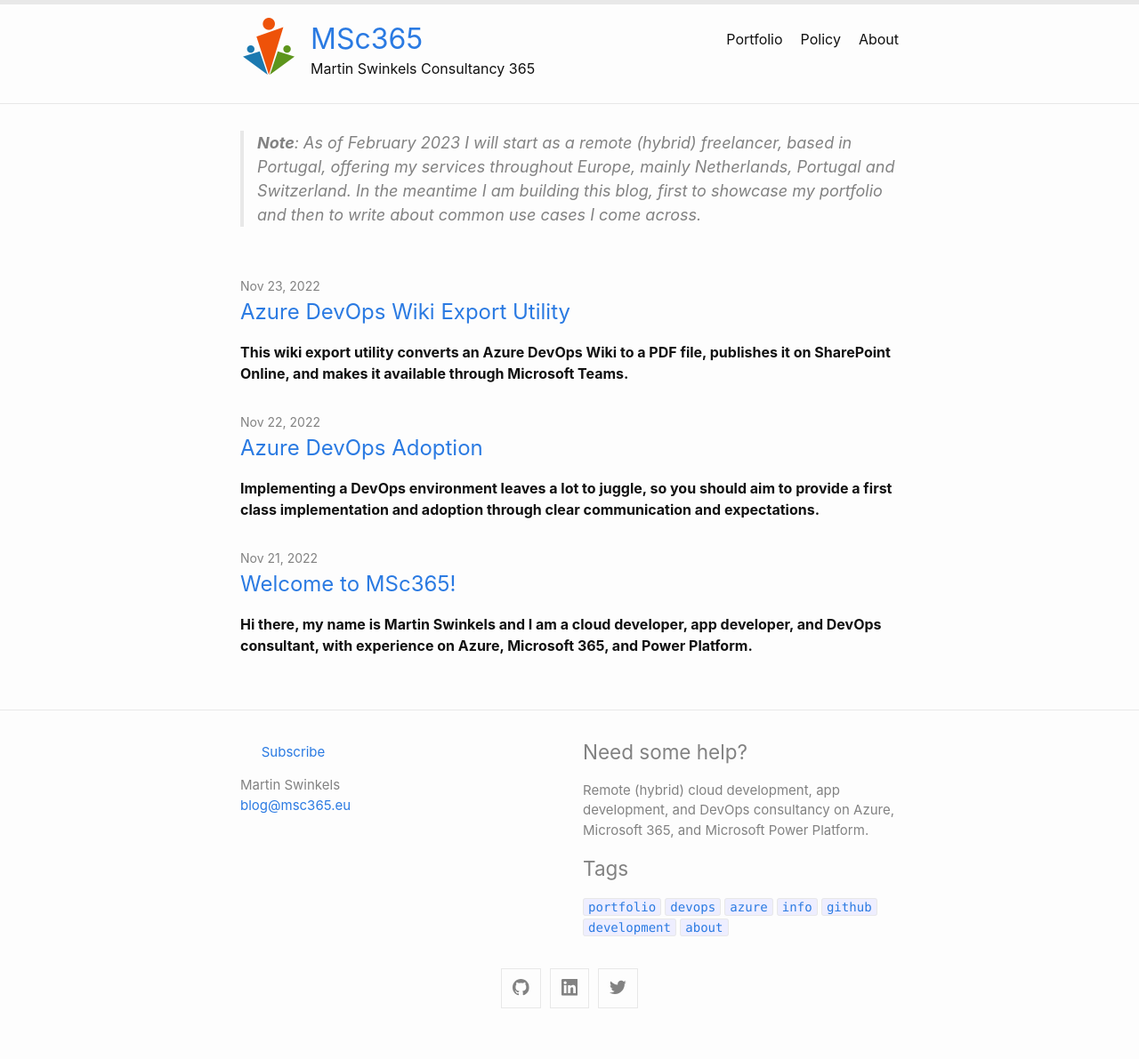
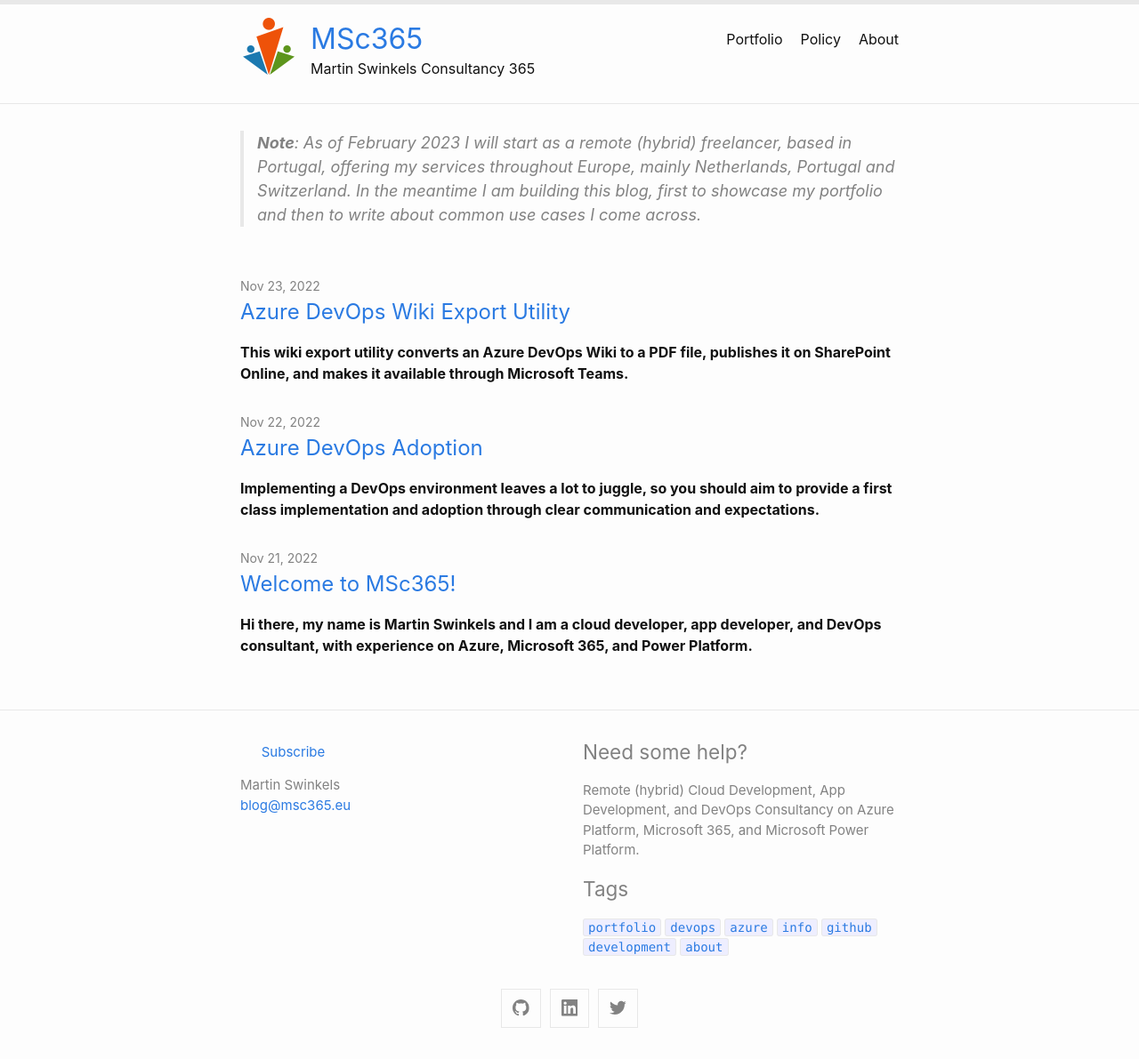
Before and after one commit to msc365/msc365.github.io, a Jekyll site: the page built from index.md, in a window 1280 px wide. Shown: the whole page at 89% size. Built offline with Jekyll 4.4.1, drawn with Linux system fonts in a browser that asks for light colours; before the commit the page ends 1169 px from its top, so only the background shows below that.

Commit message:
Update _config.yml

```diff
--- a/_config.yml
+++ b/_config.yml
@@ -3,7 +3,7 @@
   name: Martin Swinkels
   email: blog@msc365.eu
 description: > # this means to ignore newlines until "show_excerpts:"
-  Remote (hybrid) cloud development, app development, and DevOps consultancy on Azure, Microsoft 365, and Microsoft Power Platform.
+  Remote (hybrid) Cloud Development, App Development, and DevOps Consultancy on Azure Platform, Microsoft 365, and Microsoft Power Platform.
 
 url: https://msc365.eu/
 
```
